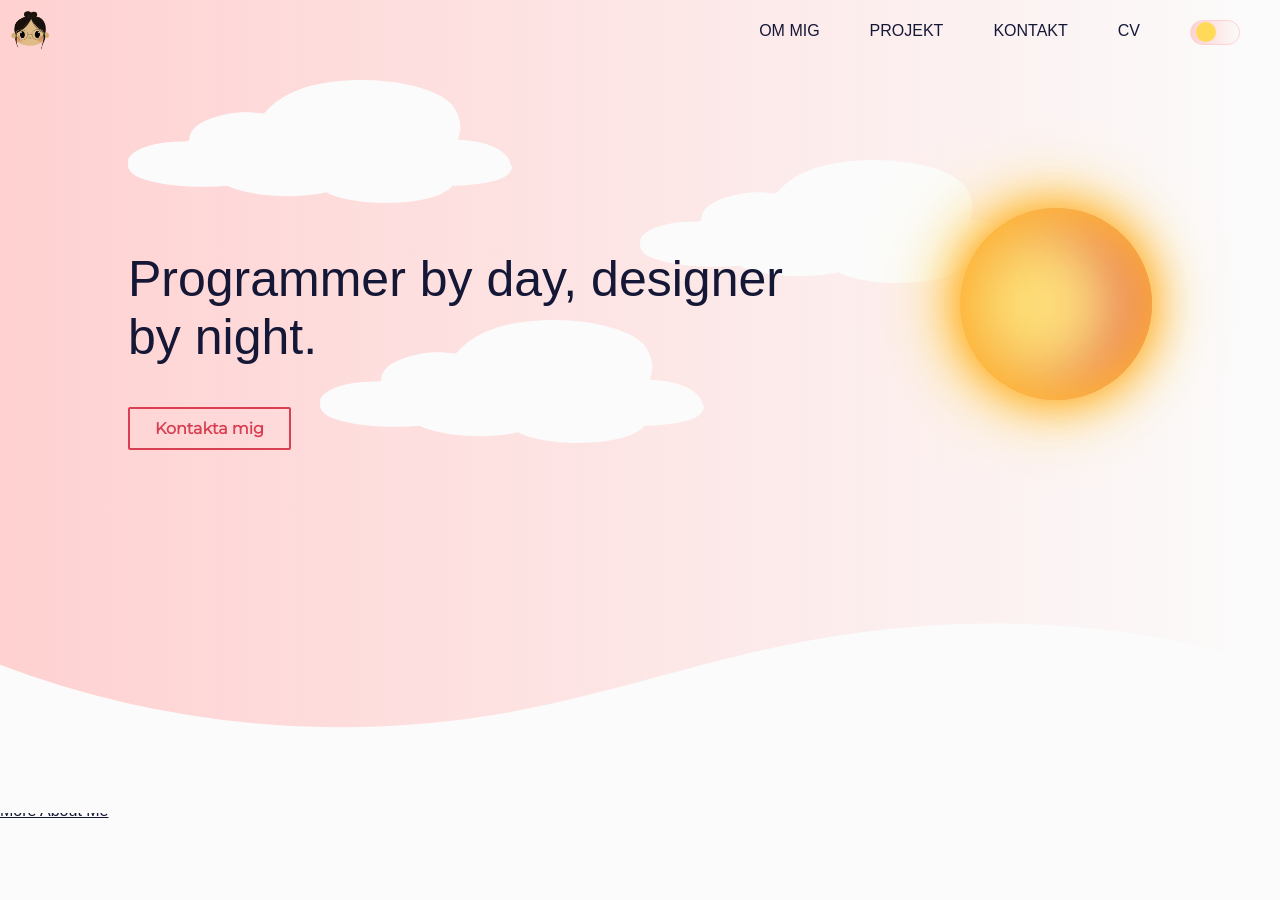
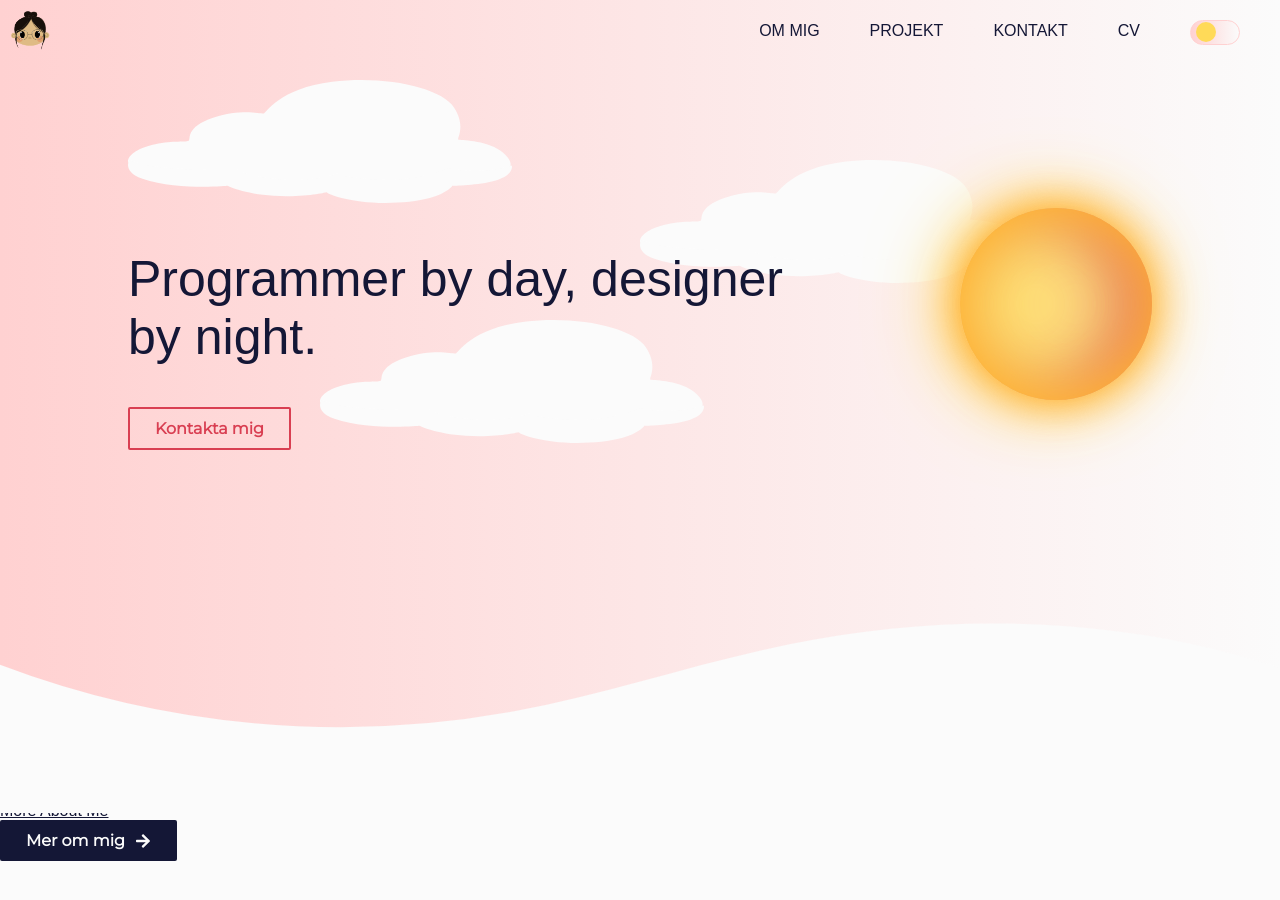
Before and after one commit to MatildaGomezLindblom/my-portfolio, a React (Create React App) app: page / in a window 1280 px wide. Shown: the top 900 px of the page. Built offline with nearby package versions, Linux system fonts and the light colour scheme; a web font is replaced by a local one.

Commit message:
primary button

```diff
--- /dev/null
+++ b/src/components/ButtonPrimary.js
@@ -0,0 +1,15 @@
+import React from "react";
+import { Link } from "react-router-dom";
+import "../styles/global.scss";
+
+function ButtonPrimary({onClick, children}) {
+  return (
+    <div class="button-container">
+  <div>
+  <button className="primary-button" onClick={onClick}>{children}</button>
+  </div>
+ </div>
+  );
+}
+
+export default ButtonPrimary;
--- a/src/components/about/About.js
+++ b/src/components/about/About.js
@@ -1,6 +1,9 @@
 import React from "react";
 import { Link } from "react-router-dom";
 import "../../styles/About.scss";
+import ButtonPrimary from "../ButtonPrimary";
+import { FaArrowRight } from 'react-icons/fa';
+
 
 function About() {
   return (
@@ -19,6 +22,7 @@ function About() {
         </svg>
       </div>
       <Link to="/MoreAboutMe">More About Me</Link>
+      <ButtonPrimary>Mer om mig<FaArrowRight /></ButtonPrimary>
     </div>
   );
 }
--- a/src/styles/Navbar.scss
+++ b/src/styles/Navbar.scss
@@ -7,7 +7,7 @@
 .navbar-container {
   min-width: 450px;
   position: fixed;
-  z-index: 100;
+  z-index: 1000;
   top: 0;
   width: 100%;
   background-color: none;
--- a/src/styles/global.scss
+++ b/src/styles/global.scss
@@ -108,6 +108,64 @@ body {
   transform: scale(0.95);
 }
 
+.primary-button {
+  position: relative;
+  color: $background-color;
+  background-color: $text-color;
+  font-family: "Montserrat", sans-serif;
+  font-size: 16px;
+  font-weight: bold;
+  display: inline-flex;
+  padding: 11px 26px;
+  justify-content: center;
+  align-items: center;
+  gap: 10px;
+  border-radius: 2px;
+  border: none;
+  transition: background-color 0.5s, color 0.3s;
+  overflow: hidden;
+}
+
+.primary-button:hover {
+  color: $background-color;
+}
+
+.primary-button::before,
+.primary-button::after {
+  content: "";
+  position: absolute;
+  width: 100%;
+  height: 200%;
+  bottom: -200%;
+  left: 0;
+  background-color: $secondary-color;
+  z-index: -1;
+  transition: all 300ms ease-in;
+  border-radius: 40px 40px 0px 0px;
+}
+
+.primary-button::before {
+  opacity: 0.5;
+}
+
+.primary-button::after {
+  transition-delay: 0.15s;
+}
+
+
+.primary-button:hover::before,
+.primary-button:hover::after {
+  bottom: 0;
+}
+
+.primary-button:active {
+  transform: scale(0.95);
+}
+
+.primary-button:hover {
+  color: $background-color;
+  z-index: 2;
+}
 
 .dark-mode {
   // Dark mode styles
```
